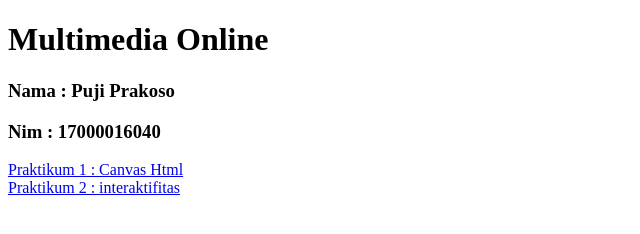
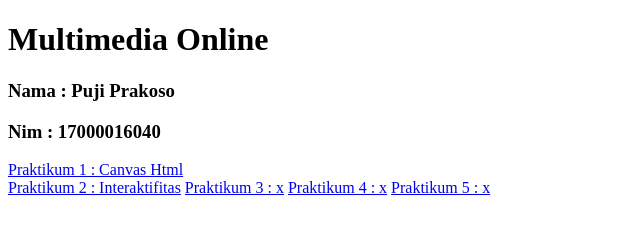
Before and after one commit to pujiprakoso/Multimedia-Oline, a plain HTML site: page index.html in a window 1280 px wide. Shown: the whole page, without its empty margins (0-640 px from the left). Drawn offline with Linux system fonts and the light colour scheme.

Commit message:
Update index.html

```diff
--- a/index.html
+++ b/index.html
@@ -10,6 +10,9 @@
 <h3> Nama : Puji Prakoso</h3>
 <h3> Nim : 17000016040</h3>
 <a href="Praktikum1.html"> Praktikum 1 : Canvas Html</a><br>
-<a href="Praktikum2.html"> Praktikum 2 : interaktifitas</a>
+<a href="Praktikum2.html"> Praktikum 2 : Interaktifitas</a>
+	<a href="Praktikum3.html"> Praktikum 3 : x</a>
+	<a href="Praktikum4.html"> Praktikum 4 : x</a>
+	<a href="Praktikum5.html"> Praktikum 5 : x</a>
 </body>
 </html>
```
